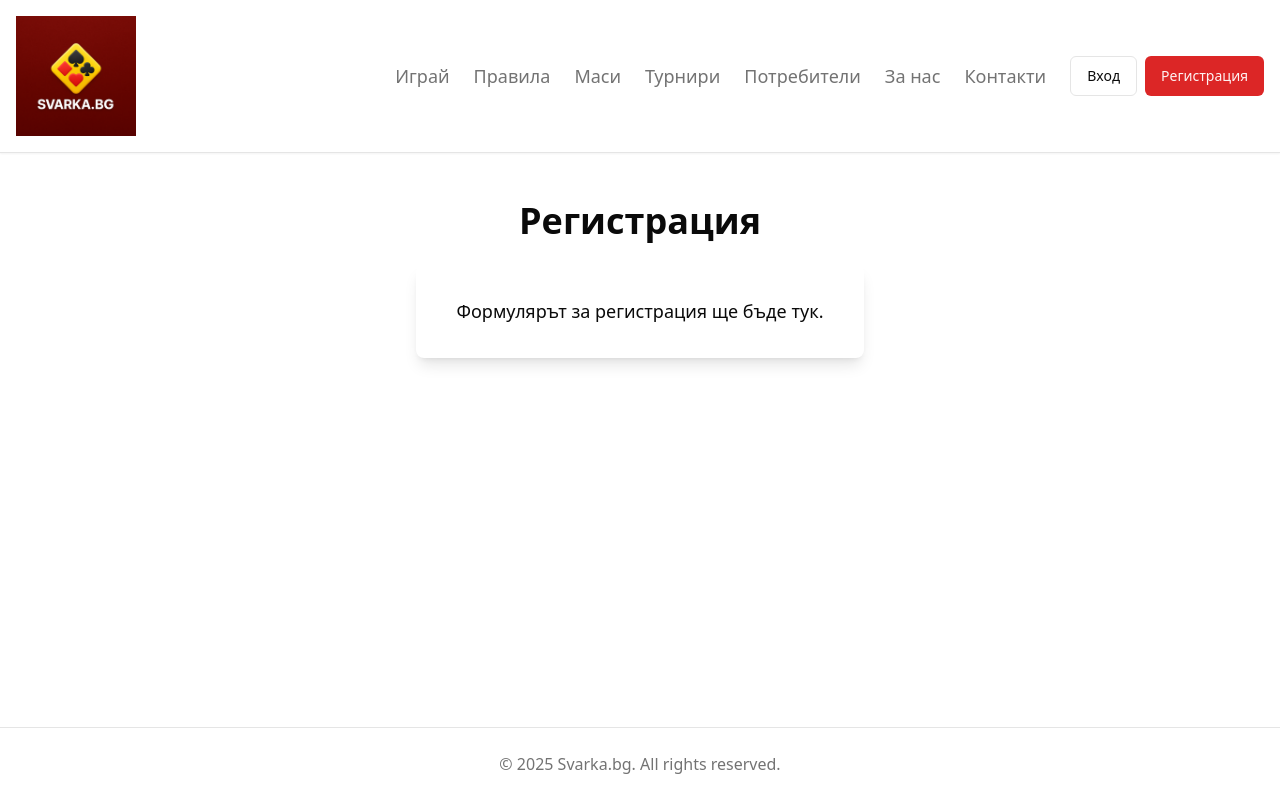
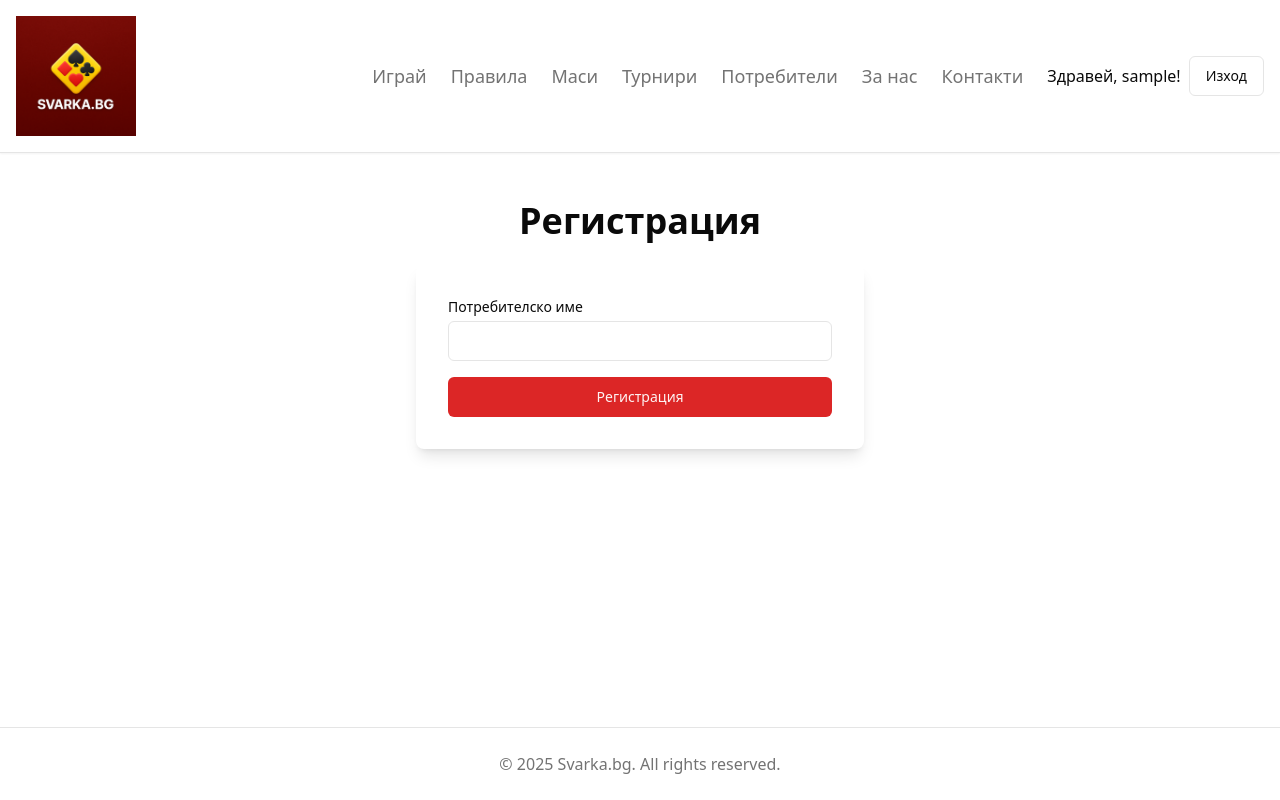
Before and after one commit to bojodanchev/svarka-modern, a Next.js app: page /register in a window 1280 px wide. Built offline with nearby package versions, Linux system fonts and the light colour scheme; sample sign-in values are in the browser's storage.

Commit message:
feat: implement full registration and authentication flow

```diff
--- a/src/app/register/page.tsx
+++ b/src/app/register/page.tsx
@@ -1,11 +1,46 @@
+'use client';
+
+import { Button } from '@/components/ui/button';
+import { Input } from '@/components/ui/input';
+import { useAuth } from '@/hooks/useAuth';
+import { useRouter } from 'next/navigation';
+import { useState } from 'react';
+
 const RegisterPage = () => {
+  const [username, setUsername] = useState('');
+  const { login } = useAuth();
+  const router = useRouter();
+
+  const handleSubmit = (e: React.FormEvent) => {
+    e.preventDefault();
+    if (username.trim()) {
+      login(username);
+      router.push('/tables');
+    }
+  };
+
   return (
     <div className="container mx-auto p-4 py-8">
       <h1 className="text-4xl font-extrabold text-center mb-6">Регистрация</h1>
       <div className="max-w-md mx-auto bg-card text-card-foreground p-8 rounded-lg shadow-lg">
-        <p className="text-lg leading-relaxed text-center">
-          Формулярът за регистрация ще бъде тук.
-        </p>
+        <form onSubmit={handleSubmit} className="space-y-4">
+          <div>
+            <label htmlFor="username" className="block text-sm font-medium">
+              Потребителско име
+            </label>
+            <Input
+              id="username"
+              type="text"
+              value={username}
+              onChange={e => setUsername(e.target.value)}
+              required
+              className="mt-1"
+            />
+          </div>
+          <Button type="submit" className="w-full">
+            Регистрация
+          </Button>
+        </form>
       </div>
     </div>
   );
--- a/src/components/GameTable.tsx
+++ b/src/components/GameTable.tsx
@@ -7,17 +7,19 @@ import {
   determineWinner,
 } from '@/lib/game-logic/engine';
 import { GameState, Player } from '@/lib/game-logic/types';
+import { useAuth } from '@/hooks/useAuth';
 import { Button } from './ui/button';
 import { Card as UICard, CardContent } from './ui/card';
 
 const GameTable = () => {
   const [gameState, setGameState] = useState<GameState | null>(null);
   const [winner, setWinner] = useState<Player | null>(null);
+  const { user } = useAuth();
 
   useEffect(() => {
-    const newGame = createNewGame(['bojodanchev', 'Player 2']);
+    const newGame = createNewGame([user?.username || 'Player 1', 'Player 2']);
     setGameState(newGame);
-  }, []);
+  }, [user]);
 
   const handleDeal = () => {
     if (gameState) {
@@ -47,7 +49,7 @@ const GameTable = () => {
           Player 2
         </div>
         <div className="absolute bottom-0 left-1/2 -translate-x-1/2 translate-y-1/2">
-          bojodanchev
+          {user?.username || 'Player 1'}
         </div>
       </div>
       <div className="w-full lg:w-1/3 space-y-4">
@@ -62,7 +64,7 @@ const GameTable = () => {
             <h2 className="text-xl font-bold mb-2">Чат</h2>
             <div className="h-48 bg-muted rounded-md p-2">
               <p>21:39:34 Масата е отворена</p>
-              <p>21:39:34 bojodanchev отвори масата.</p>
+              <p>21:39:34 {user?.username || 'bojodanchev'} отвори масата.</p>
             </div>
           </CardContent>
         </UICard>
--- a/src/components/Header.tsx
+++ b/src/components/Header.tsx
@@ -1,8 +1,13 @@
+'use client';
+
+import { useAuth } from '@/hooks/useAuth';
 import Image from 'next/image';
 import Link from 'next/link';
 import { Button } from './ui/button';
 
 const Header = () => {
+  const { user, logout } = useAuth();
+
   return (
     <header className="bg-background border-b shadow-sm">
       <div className="container mx-auto flex justify-between items-center p-4">
@@ -58,12 +63,23 @@ const Header = () => {
             Контакти
           </Link>
           <div className="flex items-center space-x-2">
+            {user ? (
+              <>
+                <span>Здравей, {user.username}!</span>
+                <Button onClick={logout} variant="outline">
+                  Изход
+                </Button>
+              </>
+            ) : (
+              <>
                 <Link href="/login">
                   <Button variant="outline">Вход</Button>
                 </Link>
                 <Link href="/register">
                   <Button>Регистрация</Button>
                 </Link>
+              </>
+            )}
           </div>
         </nav>
       </div>
--- /dev/null
+++ b/src/components/ui/input.tsx
@@ -0,0 +1,25 @@
+import * as React from "react"
+
+import { cn } from "@/lib/utils"
+
+export interface InputProps
+  extends React.InputHTMLAttributes<HTMLInputElement> {}
+
+const Input = React.forwardRef<HTMLInputElement, InputProps>(
+  ({ className, type, ...props }, ref) => {
+    return (
+      <input
+        type={type}
+        className={cn(
+          "flex h-10 w-full rounded-md border border-input bg-background px-3 py-2 text-sm ring-offset-background file:border-0 file:bg-transparent file:text-sm file:font-medium placeholder:text-muted-foreground focus-visible:outline-none focus-visible:ring-2 focus-visible:ring-ring focus-visible:ring-offset-2 disabled:cursor-not-allowed disabled:opacity-50",
+          className
+        )}
+        ref={ref}
+        {...props}
+      />
+    )
+  }
+)
+Input.displayName = "Input"
+
+export { Input }
--- a/src/hooks/useAuth.ts
+++ b/src/hooks/useAuth.ts
@@ -1,26 +1,31 @@
 'use client';
 
-import { useState, useEffect } from 'react';
+import { useState, useEffect, useCallback } from 'react';
+
+interface User {
+  username: string;
+}
 
 export const useAuth = () => {
-  const [isLoggedIn, setIsLoggedIn] = useState(false);
+  const [user, setUser] = useState<User | null>(null);
 
   useEffect(() => {
-    const user = localStorage.getItem('user');
-    if (user) {
-      setIsLoggedIn(true);
+    const storedUser = localStorage.getItem('user');
+    if (storedUser) {
+      setUser(JSON.parse(storedUser));
     }
   }, []);
 
-  const login = () => {
-    localStorage.setItem('user', 'loggedIn');
-    setIsLoggedIn(true);
-  };
+  const login = useCallback((username: string) => {
+    const newUser = { username };
+    localStorage.setItem('user', JSON.stringify(newUser));
+    setUser(newUser);
+  }, []);
 
-  const logout = () => {
+  const logout = useCallback(() => {
     localStorage.removeItem('user');
-    setIsLoggedIn(false);
-  };
+    setUser(null);
+  }, []);
 
-  return { isLoggedIn, login, logout };
+  return { user, isLoggedIn: !!user, login, logout };
 };
```
Lines whose indentation alone changed are shown as unchanged.
